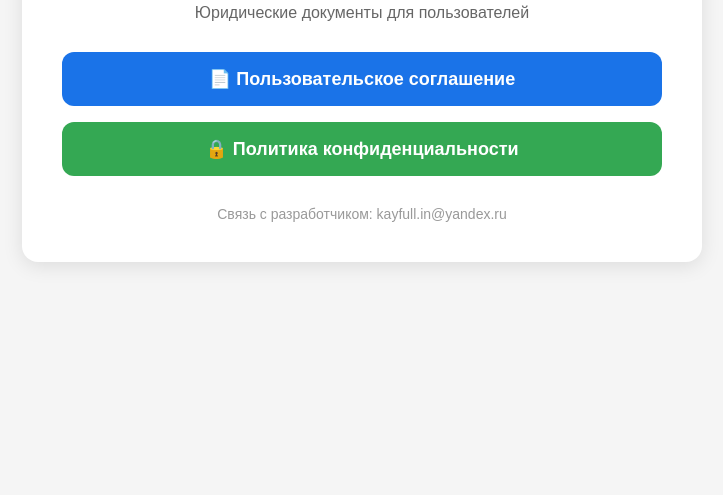
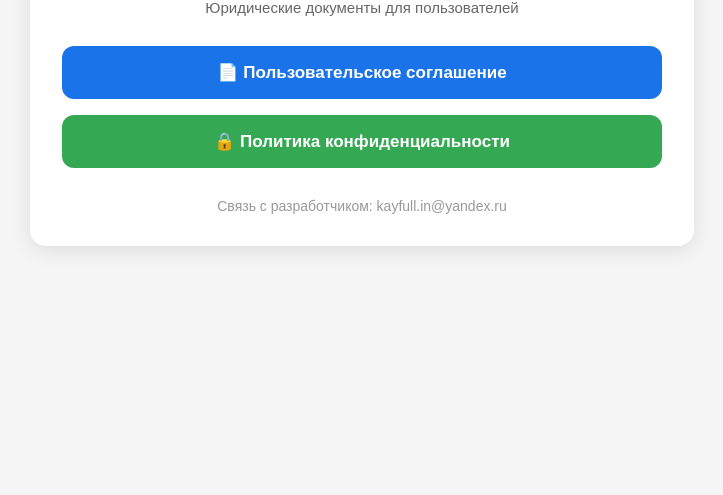
Before and after one commit to kayfull-in/Sklad-Inventori-Skaner, a plain HTML site: page docs/index.html in a window 1280 px wide. Shown: the part 345-840 px from the top of the page, without its empty margins (278-1001 px from the left). Drawn offline with Linux system fonts and the light colour scheme.

Commit message:
Update index.html

```diff
--- a/docs/index.html
+++ b/docs/index.html
@@ -5,16 +5,73 @@
     <meta name="viewport" content="width=device-width, initial-scale=1.0">
     <title>Инвентори Склад — Документы</title>
     <style>
-        body { font-family: Arial, sans-serif; background: #f5f5f5; display: flex; justify-content: center; align-items: center; min-height: 100vh; margin: 0; padding: 20px; }
-        .container { background: white; padding: 40px; border-radius: 16px; max-width: 600px; width: 100%; box-shadow: 0 4px 20px rgba(0,0,0,0.1); text-align: center; }
-        h1 { color: #1A73E8; margin-bottom: 8px; }
-        p { color: #666; margin-bottom: 30px; }
-        .btn { display: block; padding: 16px; margin-bottom: 16px; border-radius: 12px; text-decoration: none; font-size: 18px; font-weight: bold; transition: 0.3s; }
-        .btn-terms { background: #1A73E8; color: white; }
-        .btn-terms:hover { background: #1557b0; }
-        .btn-privacy { background: #34A853; color: white; }
-        .btn-privacy:hover { background: #2d8f47; }
-        .footer { margin-top: 30px; font-size: 14px; color: #999; }
+        body {
+            font-family: Arial, sans-serif;
+            background: #f5f5f5;
+            display: flex;
+            justify-content: center;
+            align-items: center;
+            min-height: 100vh;
+            margin: 0;
+            padding: 20px;
+            word-wrap: break-word;
+            overflow-wrap: break-word;
+        }
+        .container {
+            background: white;
+            padding: 32px;
+            border-radius: 16px;
+            max-width: 600px;
+            width: 100%;
+            box-shadow: 0 4px 20px rgba(0,0,0,0.1);
+            text-align: center;
+        }
+        h1 {
+            color: #1A73E8;
+            margin-bottom: 8px;
+            font-size: 26px;
+        }
+        p {
+            color: #666;
+            margin-bottom: 30px;
+            font-size: 15px;
+        }
+        .btn {
+            display: block;
+            padding: 16px;
+            margin-bottom: 16px;
+            border-radius: 12px;
+            text-decoration: none;
+            font-size: 17px;
+            font-weight: bold;
+            transition: 0.3s;
+        }
+        .btn-terms {
+            background: #1A73E8;
+            color: white;
+        }
+        .btn-terms:hover {
+            background: #1557b0;
+        }
+        .btn-privacy {
+            background: #34A853;
+            color: white;
+        }
+        .btn-privacy:hover {
+            background: #2d8f47;
+        }
+        .footer {
+            margin-top: 30px;
+            font-size: 14px;
+            color: #999;
+            word-wrap: break-word;
+            overflow-wrap: break-word;
+        }
+        @media (max-width: 480px) {
+            .container { padding: 20px; }
+            h1 { font-size: 22px; }
+            .btn { font-size: 15px; padding: 14px; }
+        }
     </style>
 </head>
 <body>
```
